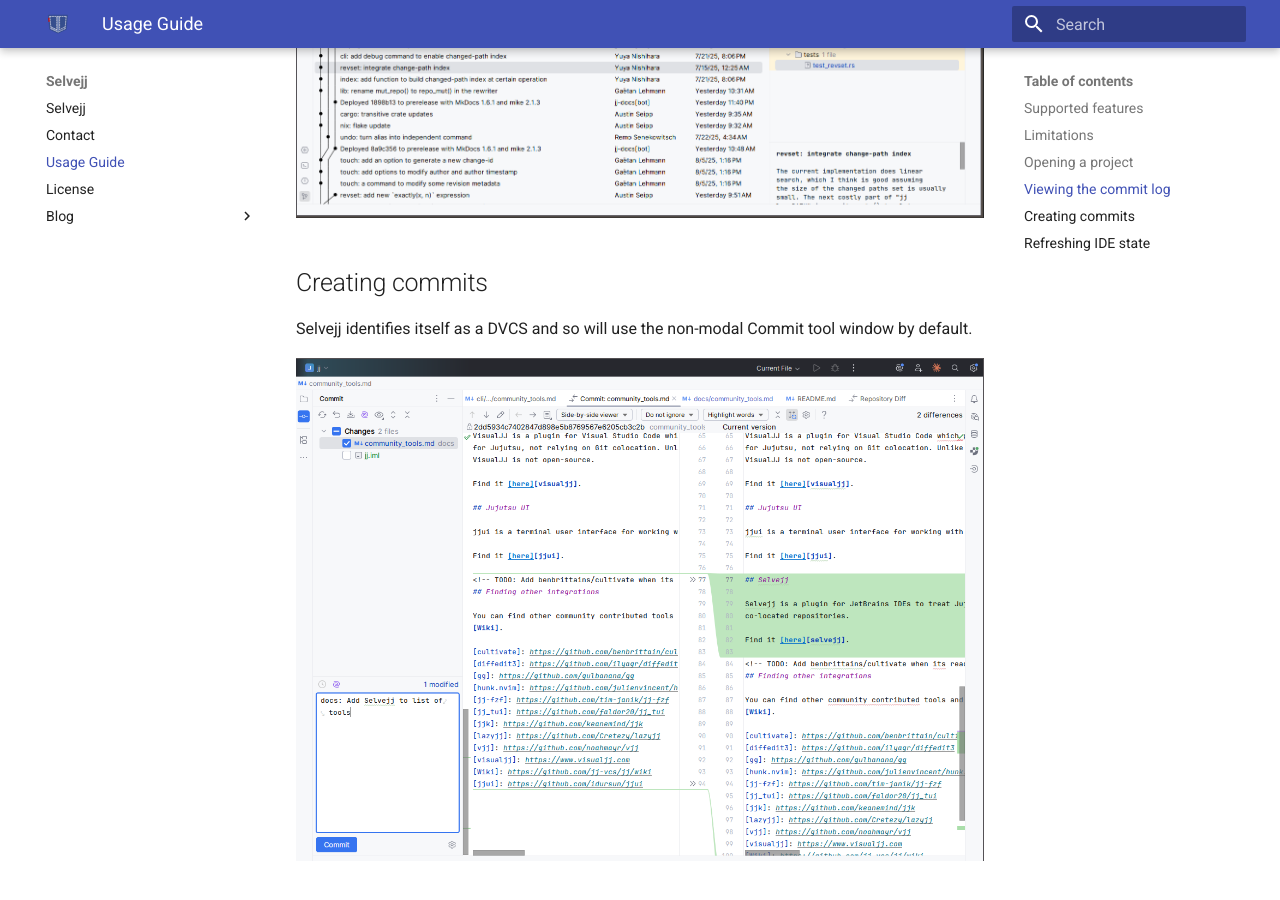
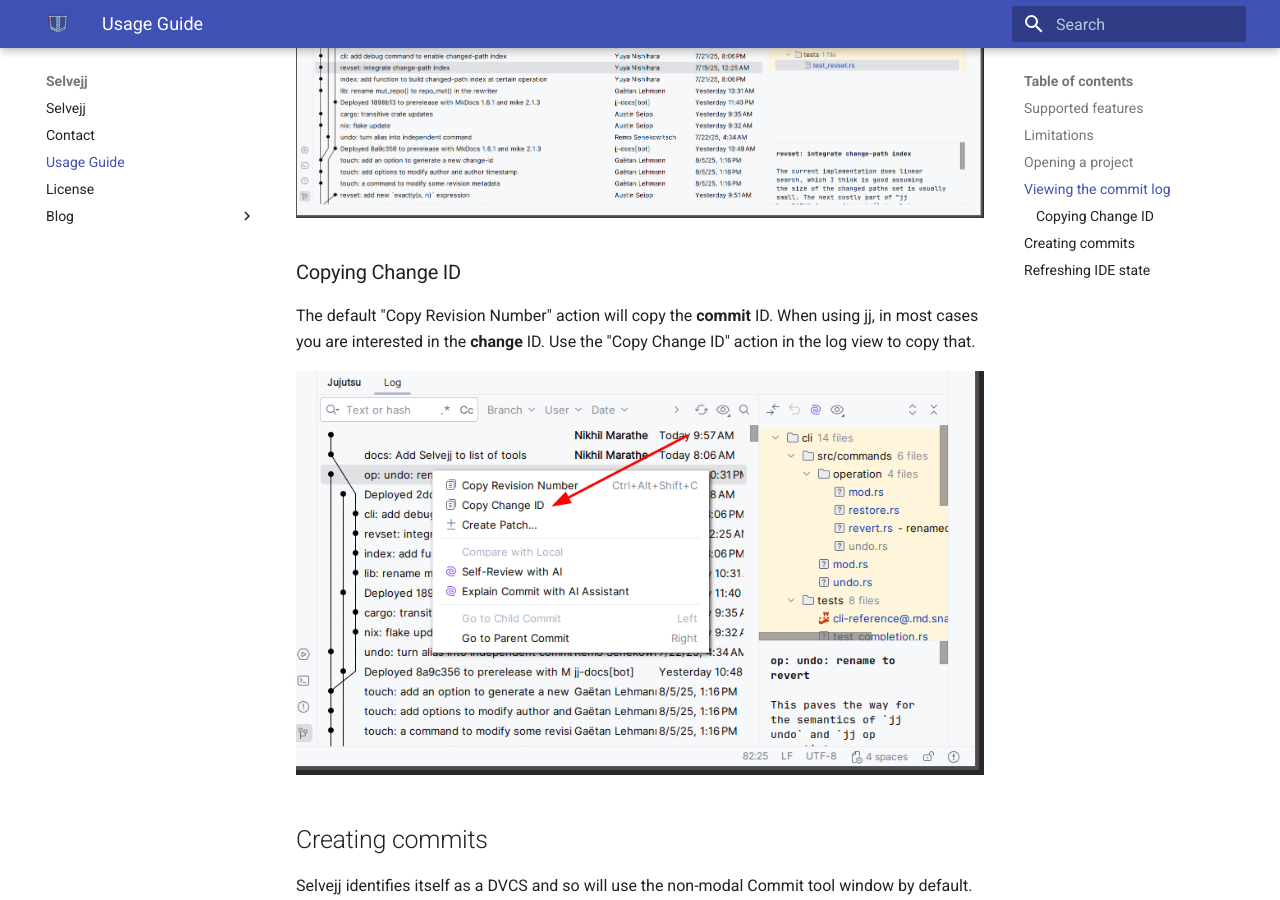
Before and after one commit to selvejj/website, an MkDocs documentation site: the page built from docs/guide.md, in a window 1280 px wide and 900 px high, scrolled down 2765 px. Built offline with MkDocs 1.6.1 and Material for MkDocs 9.7.7, drawn with Linux system fonts in a browser that asks for light colours.

Commit message:
add a screenshot of copying the change id

```diff
--- a/docs/guide.md
+++ b/docs/guide.md
@@ -45,6 +45,12 @@ Clicking on a commit will show the details and changed files. Double-clicking on
 
 ![Viewing changes from a specific commit](screenshots/vcs-log-diff.png)
 
+### Copying Change ID
+
+The default "Copy Revision Number" action will copy the **commit** ID. When using jj, in most cases you are interested in the **change** ID. Use the "Copy Change ID" action in the log view to copy that.
+
+![Copying a change ID](screenshots/vcs-copy-change.png)
+
 ## Creating commits
 
 Selvejj identifies itself as a DVCS and so will use the non-modal Commit tool window by default.
```
Also changed, not shown: docs/screenshots/vcs-copy-change.png (added).
